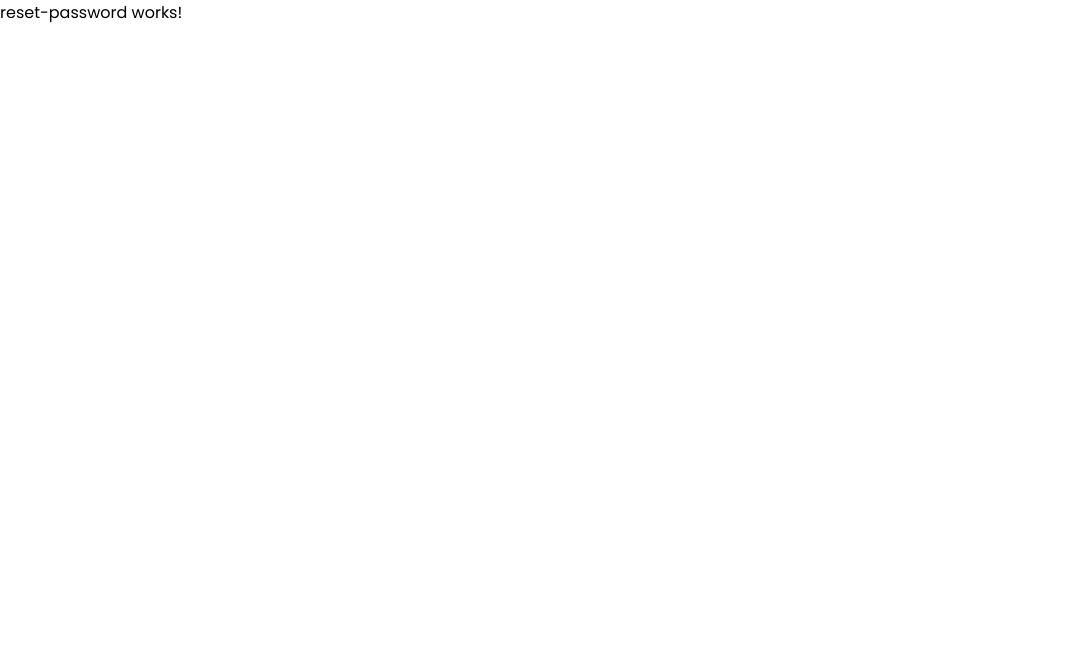
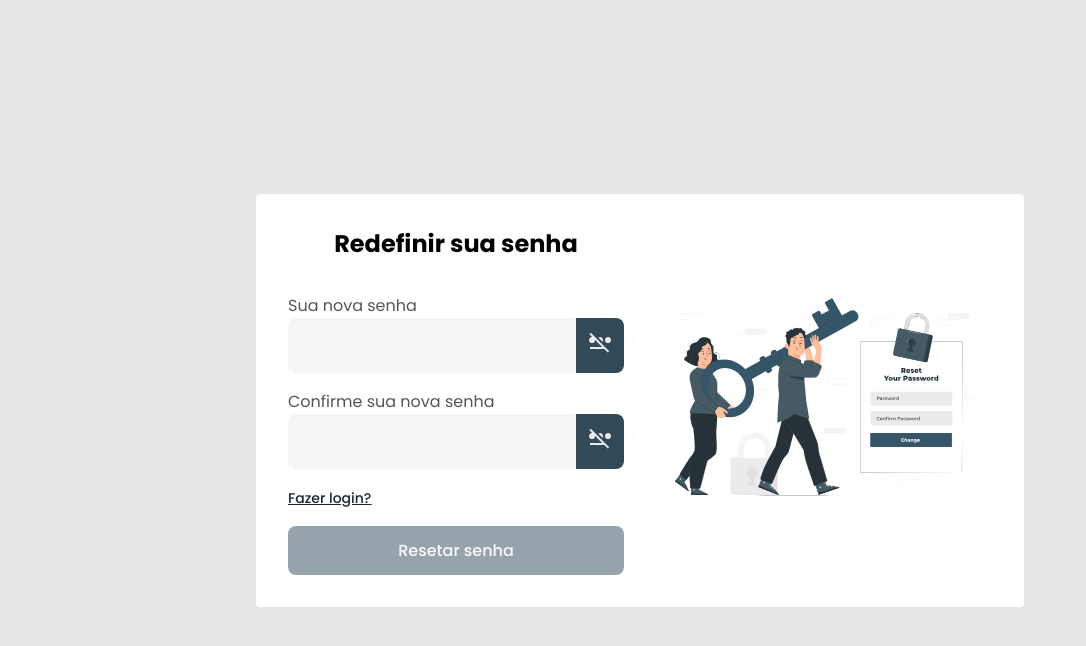
Before and after one commit to Faelkk/micro-service-auth-fe, an Angular app: page /reset-password in a window 1280 px wide. Shown: the top 646 px of the page, without its empty margins (0-1086 px from the left). Built offline with nearby package versions, Linux system fonts and the light colour scheme.

Commit message:
fat: add content to reset-password page, create and use interceptors, rename svgs assets, add environment, improve indentation

```diff
--- a/src/app/app.config.ts
+++ b/src/app/app.config.ts
@@ -4,7 +4,12 @@ import { provideRouter } from '@angular/router';
 import { routes } from './app.routes';
 import { provideToastr } from 'ngx-toastr';
 import { provideAnimations } from '@angular/platform-browser/animations';
-import { provideHttpClient, withFetch } from '@angular/common/http';
+import {
+  provideHttpClient,
+  withFetch,
+  withInterceptorsFromDi,
+} from '@angular/common/http';
+import { ApiInterceptor } from './interceptors/api.interceptor';
 
 export const appConfig: ApplicationConfig = {
   providers: [
@@ -12,6 +17,7 @@ export const appConfig: ApplicationConfig = {
     provideRouter(routes),
     provideToastr(),
     provideAnimations(),
-    provideHttpClient(withFetch()),
+    provideHttpClient(withFetch(), withInterceptorsFromDi()),
+    ApiInterceptor,
   ],
 };
--- a/src/app/components/default-login-layout/default-login-layout.component.scss
+++ b/src/app/components/default-login-layout/default-login-layout.component.scss
@@ -102,7 +102,7 @@ main {
         }
 
         &:disabled {
-          opacity: 0.8;
+          opacity: 0.5;
         }
 
         &.btn-primary {
--- /dev/null
+++ b/src/app/interceptors/api.interceptor.ts
@@ -0,0 +1,27 @@
+import { Injectable } from '@angular/core';
+import {
+  HttpInterceptor,
+  HttpRequest,
+  HttpHandler,
+  HttpEvent,
+} from '@angular/common/http';
+import { Observable } from 'rxjs';
+import { environment } from '../../environments/environment';
+
+@Injectable()
+export class ApiInterceptor implements HttpInterceptor {
+  intercept(
+    request: HttpRequest<any>,
+    next: HttpHandler
+  ): Observable<HttpEvent<any>> {
+    if (request.url.startsWith('http')) {
+      return next.handle(request);
+    }
+
+    const apiRequest = request.clone({
+      url: `${environment.apiUrl}${request.url}`,
+    });
+
+    return next.handle(apiRequest);
+  }
+}
--- a/src/app/pages/recovery-password/recovery-password.component.html
+++ b/src/app/pages/recovery-password/recovery-password.component.html
@@ -21,7 +21,7 @@
     </form>
       </section>
     <section class="right-side ">
-            <img src="/assets/svgs/Forgot password-pana.svg"/>
+            <img src="/assets/svgs/Forgot-password-pana.svg"/>
     </section>
     </section>
 </main>
--- a/src/app/pages/recovery-password/recovery-password.component.scss
+++ b/src/app/pages/recovery-password/recovery-password.component.scss
@@ -74,7 +74,7 @@ button {
   cursor: pointer;
 
   &:disabled {
-    opacity: 0.8;
+    opacity: 0.5;
   }
 
   background-color: blu(700);
--- a/src/app/pages/reset-password/reset-password.component.html
+++ b/src/app/pages/reset-password/reset-password.component.html
@@ -1 +1,45 @@
-<p>reset-password works!</p>
+<main class="reset-password-container">
+  <section class="main-section">
+    <section class="left-side">
+      <h1 class="title">Redefinir sua senha</h1>
+      <form [formGroup]="resetPasswordForm" class="reset-password-form">
+        <app-primary-input
+          formControlName="password"
+          inputName="password"
+          [type]="showPassword ? 'text' : 'password'"
+          label="Sua nova senha"
+        >
+          @if (showPassword) {
+          <img src="/assets/svgs/password-on.svg" />
+          } @else {
+          <img src="/assets/svgs/password-off.svg" />
+          }
+        </app-primary-input>
+            <app-primary-input
+          formControlName="confirmPassword"
+          inputName="confirmPassword"
+          [type]="showPassword ? 'text' : 'password'"
+          label="Confirme sua nova senha"
+        >
+          @if (showPassword) {
+          <img src="/assets/svgs/password-on.svg" />
+          } @else {
+          <img src="/assets/svgs/password-off.svg" />
+          }
+        </app-primary-input>
+        <a href="signin"><span> Fazer login? </span></a>
+
+        <button
+          class=""
+          (click)="submit()"
+          [disabled]="resetPasswordForm.invalid"
+        >
+          Resetar senha
+        </button>
+      </form>
+    </section>
+    <section class="right-side">
+      <img src="/assets/svgs/Reset-password-pana.svg" />
+    </section>
+  </section>
+</main>
--- a/src/app/pages/reset-password/reset-password.component.scss
+++ b/src/app/pages/reset-password/reset-password.component.scss
@@ -0,0 +1,90 @@
+@import "../../../styles/variables.scss";
+
+.reset-password-container {
+  background-color: chic(100);
+  height: 100%;
+  display: flex;
+  justify-content: center;
+  align-items: center;
+}
+
+.title {
+  font-size: 24px;;
+}
+
+.main-section {
+  display: flex;
+  background-color: #FFF;
+  align-items: center;
+  gap:2rem;
+  justify-content: space-between;
+  padding: 2rem;
+  border-radius: 4px;
+  min-width: 60%;
+
+  @media(max-width: 768px) {
+    flex-direction: column-reverse;
+    max-width: 95%;
+    width: 100%;
+  }
+}
+
+.left-side {
+  display: flex;
+  flex-direction: column;
+  align-items: center;
+  justify-content: center;
+  gap: 1rem;
+  width: 100%;;
+}
+
+.right-side {
+  width: 100%;
+  height: 100%;
+  max-width: 500px;
+
+}
+
+.reset-password-form {
+  margin-top: 1rem;
+  display: flex;
+  flex-direction: column;
+  gap: 1rem;
+  width: 100%;
+  max-width: 400px;
+}
+
+.main-section img {
+  max-height: 500px;
+  &:focus,
+  &:active {
+    outline: none;
+    border: none;
+  }
+}
+
+button {
+  width: 100%;
+  border-radius: 8px;
+  font-size: 16px;
+  font-weight: 500;
+  border: none;
+  background: transparent;
+  padding: 12px 24px;
+  cursor: pointer;
+
+  &:disabled {
+    opacity: 0.5;
+  }
+
+  background-color: blu(700);
+  color: #f7f7f7;
+
+}
+    span {
+        font-size: 14px;
+        text-decoration: underline;
+        color: blu(800);
+        text-align: end;
+        font-weight: 500;
+    }
--- a/src/app/pages/reset-password/reset-password.component.ts
+++ b/src/app/pages/reset-password/reset-password.component.ts
@@ -1,11 +1,75 @@
 import { Component } from '@angular/core';
+import {
+  FormControl,
+  FormGroup,
+  ReactiveFormsModule,
+  Validators,
+} from '@angular/forms';
+import { AuthService } from '../../services/auth-service.service';
+import { ToastrService } from 'ngx-toastr';
+import { PrimaryInputComponent } from '../../components/primary-input/primary-input.component';
+import { ActivatedRoute } from '@angular/router';
+
+interface ResetPasswordForm {
+  password: FormControl;
+  confirmPassword: FormControl;
+}
 
 @Component({
   selector: 'app-reset-password',
-  imports: [],
+  imports: [PrimaryInputComponent, ReactiveFormsModule],
   templateUrl: './reset-password.component.html',
-  styleUrl: './reset-password.component.scss'
+  styleUrl: './reset-password.component.scss',
 })
 export class ResetPasswordComponent {
+  resetPasswordForm!: FormGroup<ResetPasswordForm>;
+  showPassword = false;
 
+  constructor(
+    private authService: AuthService,
+    private toastService: ToastrService,
+    private route: ActivatedRoute
+  ) {
+    this.resetPasswordForm = new FormGroup({
+      password: new FormControl('', [
+        Validators.required,
+        Validators.minLength(6),
+      ]),
+      confirmPassword: new FormControl('', [
+        Validators.required,
+        Validators.minLength(6),
+      ]),
+    });
+  }
+
+  togglePassword() {
+    this.showPassword = !this.showPassword;
+  }
+
+  submit() {
+    if (
+      this.resetPasswordForm.value.password !==
+      this.resetPasswordForm.value.confirmPassword
+    ) {
+      this.toastService.error('As senhas não coincidem.');
+      return;
+    }
+
+    const token = this.route.snapshot.queryParamMap.get('token');
+
+    if (!token) {
+      this.toastService.error('Token inválido ou ausente.');
+      return;
+    }
+
+    this.authService
+      .resetPasswordForm(this.resetPasswordForm.value.password, token)
+      .subscribe({
+        next: () => this.toastService.success('Senha redefinida com sucesso!'),
+        error: () =>
+          this.toastService.error(
+            'Erro inesperado! Tente novamente mais tarde.'
+          ),
+      });
+  }
 }
--- a/src/app/pages/signin/signin.component.ts
+++ b/src/app/pages/signin/signin.component.ts
@@ -68,6 +68,9 @@ export class SigninComponent {
   }
 
   submit() {
+
+
+
     this.authService
       .login(this.loginForm.value.email, this.loginForm.value.password)
       .subscribe({
--- a/src/app/services/auth-service.service.ts
+++ b/src/app/services/auth-service.service.ts
@@ -33,6 +33,12 @@ export class AuthService {
     return this.httpClient.patch('/recover-password', { email });
   }
 
+  resetPasswordForm(password: string, token: string) {
+    return this.httpClient.patch(`/reset-password?token=${token}`, {
+      password,
+    });
+  }
+
   googleLogin(IdToken: string) {
     return this.httpClient
       .post<AuthResponseToken>('/login-google', { IdToken })
--- /dev/null
+++ b/src/environments/environment.ts
@@ -0,0 +1,4 @@
+export const environment = {
+  production: false,
+  apiUrl: 'http://localhost:3000',
+};
```
Also changed, not shown: src/app/pages/signin/signin.component.html (+3 -5 lines), src/assets/svgs/Forgot-password-pana.svg (renamed from src/assets/svgs/Forgot password-pana.svg).
